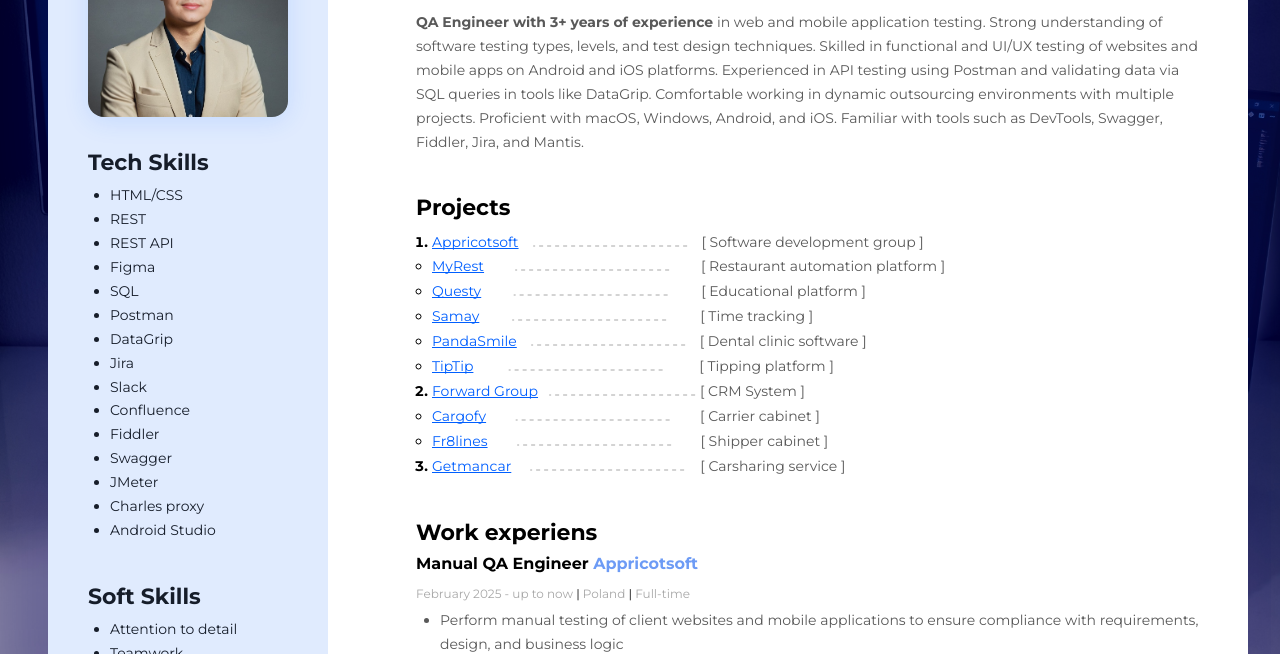
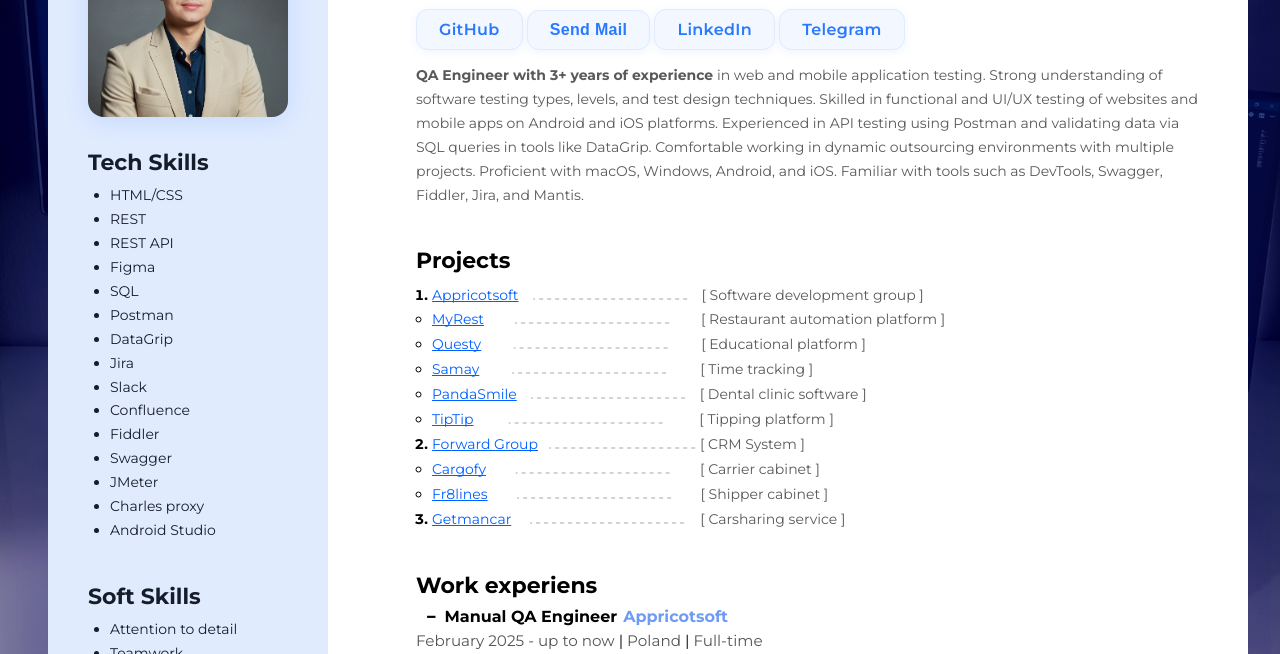
Before and after one commit to xNamoRx/resume, a plain HTML site: page index.html in a window 1280 px wide. Shown: the part 312-966 px from the top of the page. Drawn offline with Linux system fonts and the light colour scheme.

Commit message:
Add contact buttons and enhance work section interactivity

```diff
--- a/css/styles.css
+++ b/css/styles.css
@@ -486,3 +486,89 @@ html {
     background: transparent;
   }
 }
+
+/* Work section adjustments */
+.company-position {
+  display: flex;
+  align-items: center;
+  gap: 6px; /* spacing between position and company name */
+  cursor: pointer;
+}
+
+/* Work section collapsible adjustments */
+.company-list {
+  overflow: hidden;
+  transition: max-height 0.4s ease, opacity 0.4s ease;
+  max-height: 1000px;
+  opacity: 1;
+}
+
+.company-list.collapsed {
+  max-height: 0;
+  opacity: 0;
+}
+
+.company-position {
+  display: flex;
+  align-items: center;
+  gap: 6px; /* spacing between position and company name */
+  cursor: pointer;
+  transition: transform 0.3s ease;
+}
+
+.company-position:hover {
+  transform: translateX(5px);
+}
+
+.company-position .toggle-btn {
+  position: relative;
+  padding-left: 10px;
+}
+
+.company-position .toggle-btn::before {
+  content: "";
+  position: absolute;
+  left: 0;
+  top: 0;
+  bottom: 0;
+  width: 2px;
+  background-color: #000;
+  opacity: 0;
+  transition: opacity 0.3s ease;
+}
+
+.company-position:hover .toggle-btn::before {
+  opacity: 0.4;
+}
+
+.company-position + .time {
+  margin-top: 4px;
+  margin-bottom: 8px;
+  font-size: 0.95em;
+  color: #555;
+}
+.button {
+  color: #2979ff;
+  background: #f3f7ff;
+  text-decoration: none;
+  font-weight: 600;
+  font-size: 16px;
+  padding: 10px 22px;
+  border-radius: 12px;
+  border: 1.5px solid #e0ebfe;
+  box-shadow: 0 2px 8px rgba(41, 121, 255, 0.08);
+  transition: background 0.2s, color 0.2s, box-shadow 0.2s, border-color 0.2s,
+    transform 0.1s;
+  display: inline-block;
+  cursor: pointer;
+  letter-spacing: 0.02em;
+  opacity: 1 !important;
+  position: relative;
+  z-index: 1;
+}
+
+.button:hover {
+  background: #2979ff;
+  color: #fff;
+  opacity: 1 !important;
+}
--- a/index.html
+++ b/index.html
@@ -36,6 +36,12 @@
           <h2 class="position">Manual QA Engineer</h2>
 
           <h1 class="name">Roman Rusnak</h1>
+          <div class="contact-buttons">
+            <a class="button" href="https://github.com/xNamoRx" target="_blank">GitHub</a>
+            <button class="button" id="send-mail-button">Send Mail</button>
+            <a class="button" href="https://www.linkedin.com/in/xnamorx/" target="_blank">LinkedIn</a>
+            <a class="button" href="https://t.me/xNamoRx" target="_blank">Telegram</a>
+          </div>
 
           <p class="info">
             <b>QA Engineer with 3+ years of experience</b> in web and mobile
@@ -147,9 +153,7 @@
                         stroke-dasharray="4 4"
                       />
                     </svg>
-                    <span class="name-project"
-                      >[ Time tracking ]</span
-                    >
+                    <span class="name-project">[ Time tracking ]</span>
                   </li>
                   <li class="projects-item">
                     <a
@@ -304,13 +308,13 @@
           <!-- Company 0 -->
           <div class="company">
             <h4 class="company-position">
-              Manual QA Engineer <span class="company-name">Appricotsoft</span>
+              Manual QA Engineer <span class="company-name"> Appricotsoft</span>
             </h4>
             <p class="time">
               February 2025 - up to now <span class="color-line">|</span> Poland
               <span class="color-line">|</span> Full-time
             </p>
-            <ul class="company-list">
+            <ul class="company-list collapsed">
               <li class="company-duties-item">
                 Perform manual testing of client websites and mobile
                 applications to ensure compliance with requirements, design, and
@@ -342,13 +346,14 @@
           <!-- Company 1 -->
           <div class="company">
             <h4 class="company-position">
-              Manual QA Engineer <span class="company-name">Forward Group</span>
+              Manual QA Engineer
+              <span class="company-name"> Forward Group</span>
             </h4>
             <p class="time">
               May 2024 - February 2025 <span class="color-line">|</span> Ukraine
               <span class="color-line">|</span> Part-time
             </p>
-            <ul class="company-list">
+            <ul class="company-list collapsed">
               <li class="company-duties-item">
                 Testing of web software for 3 projects (Cargofy, Fr8lines, and
                 CRM Cargohub)
@@ -372,14 +377,14 @@
           <!-- Company 2 -->
           <div class="company">
             <h4 class="company-position">
-              Manual QA Engineer <span class="company-name">Getmancar</span>
+              Manual QA Engineer <span class="company-name"> Getmancar</span>
             </h4>
             <p class="time">
               February 2024 - February 2025
               <span class="color-line">|</span> Ukraine
               <span class="color-line">|</span> Part-time
             </p>
-            <ul class="company-list">
+            <ul class="company-list collapsed">
               <li class="company-duties-item">WEB Software testing</li>
               <li class="company-duties-item">
                 Mobile application testing (Android and iOS)
@@ -390,7 +395,8 @@
           <!-- Comnpany 3 -->
           <div class="company">
             <h4 class="company-position">
-              Manual QA Engineer <span class="company-name">Forward Group</span>
+              Manual QA Engineer
+              <span class="company-name"> Forward Group</span>
             </h4>
             <p class="time">
               June 2021 - November 2023
@@ -556,59 +562,8 @@
     <footer class="footer">
       <div class="footer-content" id="contacts">
         <span>© 2025 Roman Rusnak</span>
-        <div class="footer-contacts">
-          <span class="contacts-item">
-            <span class="contacts-type">Phone:</span>
-            <a class="contacts-link" href="tel:+380990278087"
-              >+38 099 027 80 87</a
-            >
-          </span>
-          <span class="contacts-item">
-            <span class="contacts-type">Email:</span>
-            <a class="contacts-link" href="mailto:rrusnak09@gmail.com"
-              >rrusnak09@gmail.com</a
-            >
-          </span>
-          <span class="contacts-item">
-            <span class="contacts-type">LinkedIn:</span>
-            <a class="contacts-link" href="https://www.linkedin.com/in/xnamorx/"
-              >linkedin.com/in/xnamorx</a
-            >
-          </span>
-        </div>
       </div>
     </footer>
-    <script>
-      document.querySelectorAll(".header-link").forEach((link) => {
-        link.addEventListener("click", function (e) {
-          const href = this.getAttribute("href");
-          if (href && href.startsWith("#")) {
-            const target = document.querySelector(href);
-            if (target) {
-              e.preventDefault();
-              // Скролимо блок по центру вікна
-              target.scrollIntoView({ behavior: "smooth", block: "center" });
-              // Додаємо підсвітку на довший час
-              target.classList.add("section-highlight");
-              setTimeout(
-                () => target.classList.remove("section-highlight"),
-                5000
-              ); // 2 секунди
-            }
-          }
-        });
-      });
-    </script>
-    <script>
-      const header = document.querySelector(".header");
-      let lastScroll = 0;
-      window.addEventListener("scroll", () => {
-        if (window.scrollY > 10) {
-          header.classList.add("scrolled");
-        } else {
-          header.classList.remove("scrolled");
-        }
-      });
-    </script>
+    <script src="js/main.js"></script>
   </body>
 </html>
--- /dev/null
+++ b/js/main.js
@@ -0,0 +1,85 @@
+document.querySelectorAll(".header-link").forEach((link) => {
+  link.addEventListener("click", function (e) {
+    const href = this.getAttribute("href");
+    if (href && href.startsWith("#")) {
+      const target = document.querySelector(href);
+      if (target) {
+        e.preventDefault();
+        target.scrollIntoView({ behavior: "smooth", block: "center" });
+        target.classList.add("section-highlight");
+        setTimeout(() => target.classList.remove("section-highlight"), 5000);
+      }
+    }
+  });
+});
+
+document.addEventListener("DOMContentLoaded", () => {
+  const companies = document.querySelectorAll(".work .company");
+  companies.forEach((company, index) => {
+    const title = company.querySelector(".company-position");
+    const list = company.querySelector(".company-list");
+    if (!title || !list) return;
+
+    const companyName = title.querySelector(".company-name");
+    if (!companyName) return;
+
+    const jobTitleText = title.childNodes[0];
+    const jobTitleWrapper = document.createElement("span");
+    jobTitleWrapper.className = "job-title-toggle-wrapper";
+    jobTitleWrapper.style.display = "inline-flex";
+    jobTitleWrapper.style.alignItems = "center";
+
+    const btn = document.createElement("span");
+    btn.classList.add("toggle-btn");
+    btn.style.cursor = "pointer";
+    btn.style.marginRight = "8px";
+    btn.style.fontWeight = "bold";
+    btn.style.fontSize = "1.1em";
+    btn.textContent = index === 0 ? "−" : "+";
+
+    if (jobTitleText) {
+      jobTitleWrapper.appendChild(btn);
+      jobTitleWrapper.appendChild(
+        document.createTextNode(
+          jobTitleText.textContent || jobTitleText.nodeValue || ""
+        )
+      );
+      title.removeChild(jobTitleText);
+      title.insertBefore(jobTitleWrapper, companyName);
+    } else {
+      title.insertBefore(btn, companyName);
+    }
+
+    // Ensure only the first is expanded, others collapsed, and set toggle button accordingly
+    if (index === 0) {
+      list.classList.remove("collapsed"); // first block expanded
+      btn.textContent = "−";
+    } else {
+      list.classList.add("collapsed"); // other blocks collapsed
+      btn.textContent = "+";
+    }
+
+    title.addEventListener("click", () => {
+      list.classList.toggle("collapsed");
+      btn.textContent = list.classList.contains("collapsed") ? "+" : "−";
+    });
+  });
+});
+
+const header = document.querySelector(".header");
+let lastScroll = 0;
+window.addEventListener("scroll", () => {
+  if (window.scrollY > 10) {
+    header.classList.add("scrolled");
+  } else {
+    header.classList.remove("scrolled");
+  }
+});
+
+// Functionality for "Send Mail" button
+const sendMailBtn = document.getElementById("send-mail-button");
+if (sendMailBtn) {
+  sendMailBtn.addEventListener("click", () => {
+    window.location.href = "mailto:rrusnak09@gmail.com";
+  });
+}
```
Also changed, not shown: 1 other file.
